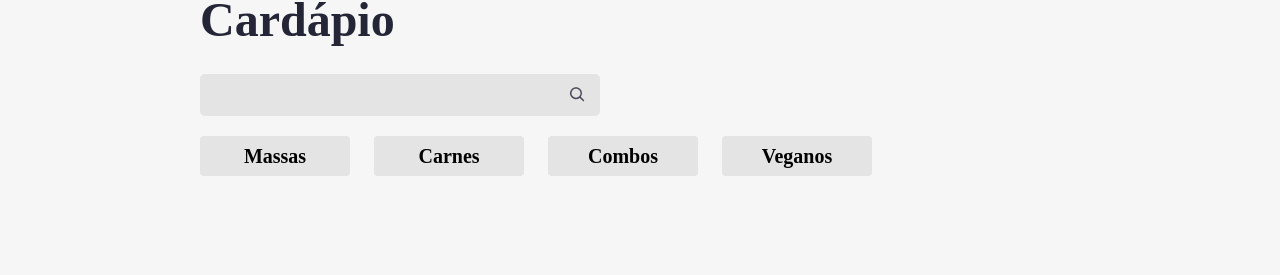
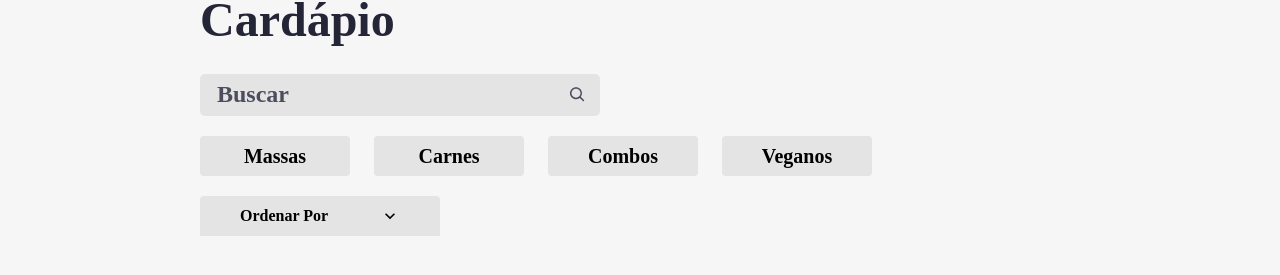
Before and after one commit to Odisseu93/aluroni, a React (Create React App) app: page / in a window 1280 px wide. Shown: the part 509-784 px from the top of the page. Built offline with nearby package versions, Linux system fonts and the light colour scheme; the HTML template or start-up script is replaced by a standard one; a web font is replaced by a local one.

Commit message:
criando e implementando o ordenador

```diff
--- /dev/null
+++ b/src/pages/cardapio/Ordenador/Ordenador.module.scss
@@ -0,0 +1,49 @@
+@import "styles/variaveis";
+
+.ordenador {
+  align-items: center;
+  background-color: $grey;
+  border: none;
+  border-top-left-radius: 4px;
+  border-top-right-radius: 4px;
+  display: flex;
+  font-size: 1rem;
+  font-weight: bold;
+  height: 40px;
+  justify-content: space-between;
+  min-width: 240px;
+  padding: 0 40px;
+  position: relative;
+  &--ativo {
+    background-color: $blue;
+    color: white;
+  }
+  &__options {
+    display: none;
+    position: absolute;
+    left: 0;
+    flex-direction: column;
+    top: 100%;
+    width: 100%;
+    &--ativo {
+      display: flex;
+    }
+  }
+  &__option {
+    align-items: center;
+    background-color: $grey;
+    border-top: 2px solid $light-grey;
+    box-sizing: border-box;
+    color: $black;
+    display: flex;
+    height: 40px;
+    justify-content: center;
+    width: inherit;
+    &:hover,
+    &--ativo {
+      background-color: $blue;
+      cursor: pointer;
+      color: white;
+    }
+  }
+}
--- /dev/null
+++ b/src/pages/cardapio/Ordenador/index.tsx
@@ -0,0 +1,41 @@
+import styles from "./Ordenador.module.scss";
+import opcoes from "./opcoes.json";
+import React, { useState } from "react";
+import classNames from "classnames";
+import { MdKeyboardArrowUp, MdKeyboardArrowDown } from 'react-icons/md';
+
+interface Props {
+  ordenador: string,
+  setOrdenador: React.Dispatch<React.SetStateAction<string>>
+}
+
+export default function Ordenador({
+  ordenador,
+  setOrdenador
+}: Props) {
+  const [aberto, setAberto] = useState(false);
+  const nomeOrdenador = ordenador && opcoes.find(opcao => opcao.value === ordenador)?.nome;
+  return (
+    <button
+      className={classNames({
+        [styles.ordenador]: true,
+        [styles["ordenador--ativo"]]: ordenador !== ""
+      })}
+      onClick={() => setAberto(!aberto)}
+      onBlur={() => setAberto(false)}
+    >
+      <span>{nomeOrdenador || "Ordenar Por"}</span>
+      {aberto ? <MdKeyboardArrowUp size={20} /> : <MdKeyboardArrowDown size={20} /> }
+      <div className={classNames({
+        [styles.ordenador__options]: true,
+        [styles['ordenador__options--ativo']]: aberto
+      })}>
+        {opcoes.map(opcao => (
+          <div className={styles.ordenador__option} key={opcao.value} onClick={() => setOrdenador(opcao.value)}>
+            {opcao.nome}
+          </div>
+        ))}
+      </div>
+    </button>
+  )
+}
--- /dev/null
+++ b/src/pages/cardapio/Ordenador/opcoes.json
@@ -0,0 +1,18 @@
+[
+    {
+      "nome": "",
+      "value": ""
+    },
+    {
+      "nome": "Porção",
+      "value": "porcao"
+    },
+    {
+      "nome": "Qtd. pessoas",
+      "value": "qtd_pessoas"
+    },
+    {
+      "nome": "Preço",
+      "value": "preco"
+    }
+  ]
--- a/src/pages/cardapio/buscador/index.tsx
+++ b/src/pages/cardapio/buscador/index.tsx
@@ -12,6 +12,7 @@
       <div className={styles.buscador}>
         <input  value={busca}
                 onChange={(evento) => setBusca(evento.target.value)}
+                placeholder="Buscar"
         />
         <CgSearch
           size={20}
--- a/src/pages/cardapio/index.tsx
+++ b/src/pages/cardapio/index.tsx
@@ -3,10 +3,12 @@
 import Buscador from "./buscador";
 import { useState } from "react";
 import Filtros from "pages/Filtros";
+import Ordenador from "./Ordenador";
 
 export default function Cardapio() {
   const [busca, setBusca] = useState("");
   const [filtro, setFiltro] = useState<number | null>(null);
+  const [ordenador, setOrdenador] = useState('');
   return (
     <main>
       <nav className={styles.menu}>
@@ -22,6 +24,7 @@
         <Buscador busca={busca} setBusca={setBusca} />
         <div className={styles.cardapio__filtros}>
           <Filtros filtro={filtro} setFiltro={setFiltro} />
+          <Ordenador ordenador={ordenador} setOrdenador={setOrdenador}/>
         </div>
       </section>
     </main>
```
